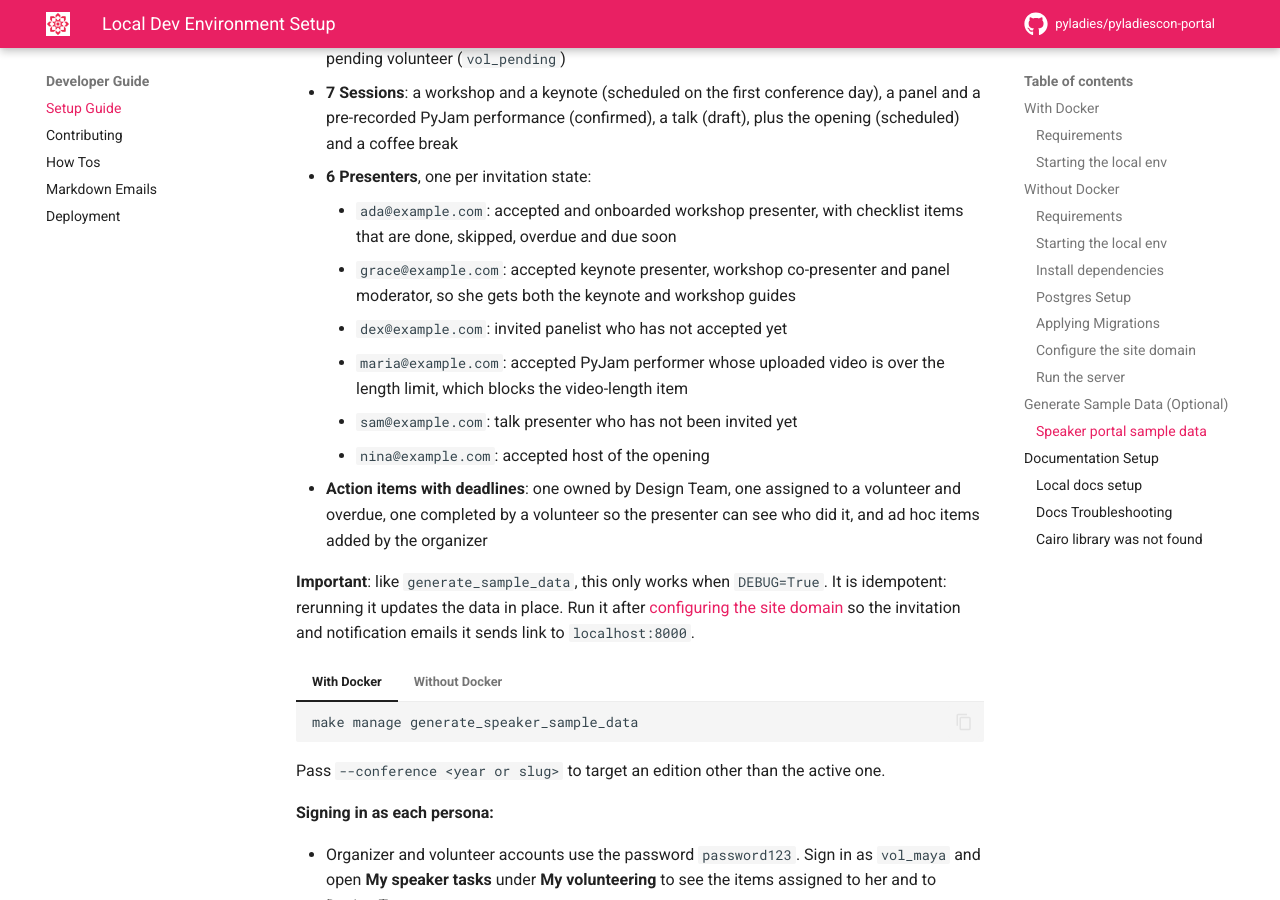
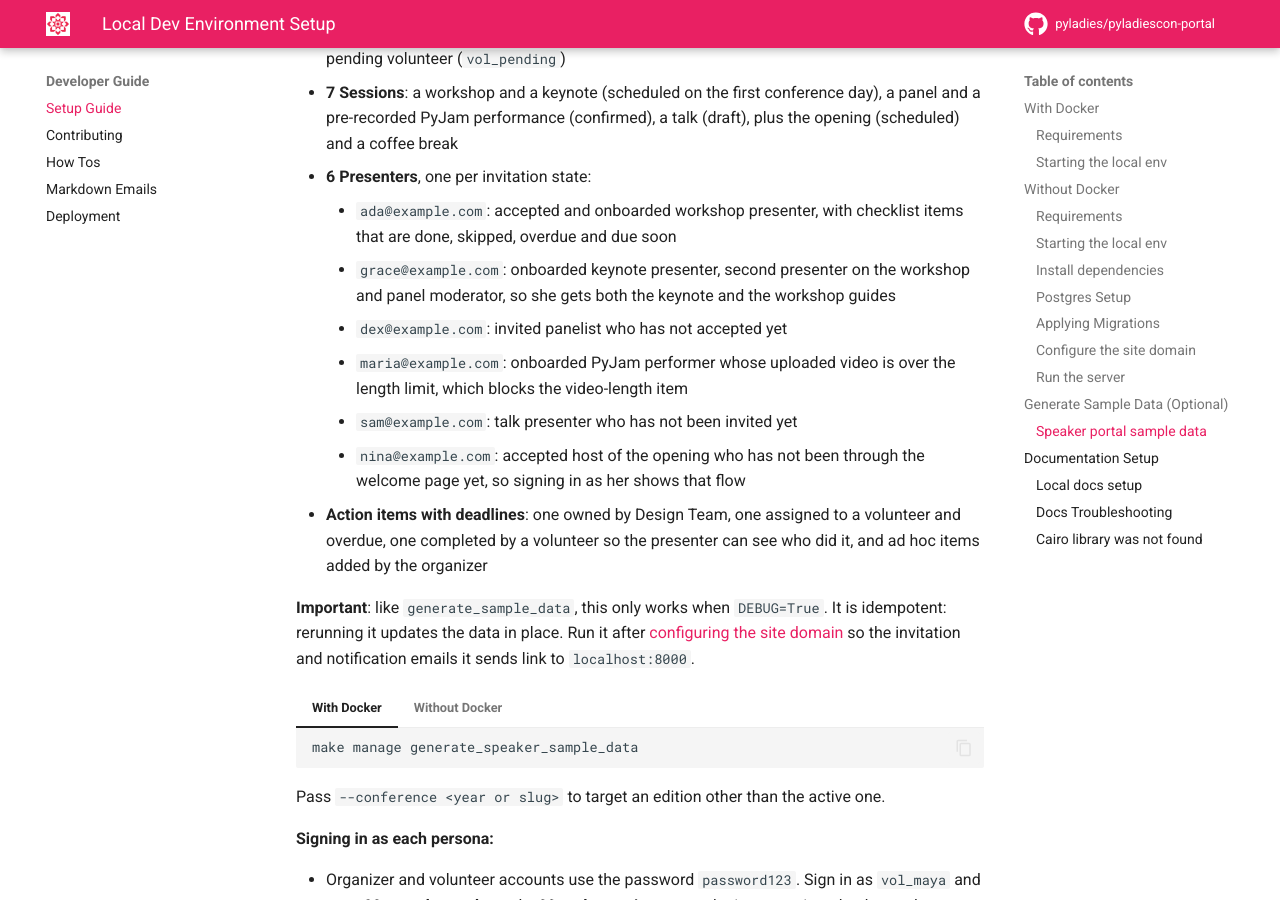
Before and after one commit to pyladies/pyladiescon-portal, an MkDocs documentation site: the page built from docs/developer/setup.md, in a window 1280 px wide and 900 px high, scrolled down 4551 px. Built offline with MkDocs 1.6.1 and Material for MkDocs 9.7.7, drawn with Linux system fonts in a browser that asks for light colours; comment, search, counter and statistics services are not loaded.

Commit message:
Sample data: onboarded presenters get a portal profile
Accepted presenters were still being sent to the welcome page. Ada, Grace
and Maria now count as onboarded; Nina stays at the welcome step so that
flow is visible too.

(cherry picked from commit efcd510ce9ac7b7f9f476c5b33bb606b520bf52c)

```diff
--- a/docs/developer/setup.md
+++ b/docs/developer/setup.md
@@ -277,13 +277,15 @@ every screen of the speaker module has something to show. It creates:
 - **6 Presenters**, one per invitation state:
     - `ada@example.com`: accepted and onboarded workshop presenter, with
       checklist items that are done, skipped, overdue and due soon
-    - `grace@example.com`: accepted keynote presenter, workshop co-presenter
-      and panel moderator, so she gets both the keynote and workshop guides
+    - `grace@example.com`: onboarded keynote presenter, second presenter on
+      the workshop and panel moderator, so she gets both the keynote and the
+      workshop guides
     - `dex@example.com`: invited panelist who has not accepted yet
-    - `maria@example.com`: accepted PyJam performer whose uploaded video is
+    - `maria@example.com`: onboarded PyJam performer whose uploaded video is
       over the length limit, which blocks the video-length item
     - `sam@example.com`: talk presenter who has not been invited yet
-    - `nina@example.com`: accepted host of the opening
+    - `nina@example.com`: accepted host of the opening who has not been
+      through the welcome page yet, so signing in as her shows that flow
 - **Action items with deadlines**: one owned by Design Team, one assigned to
   a volunteer and overdue, one completed by a volunteer so the presenter can
   see who did it, and ad hoc items added by the organizer
```
Also changed, not shown: 2 other files.
